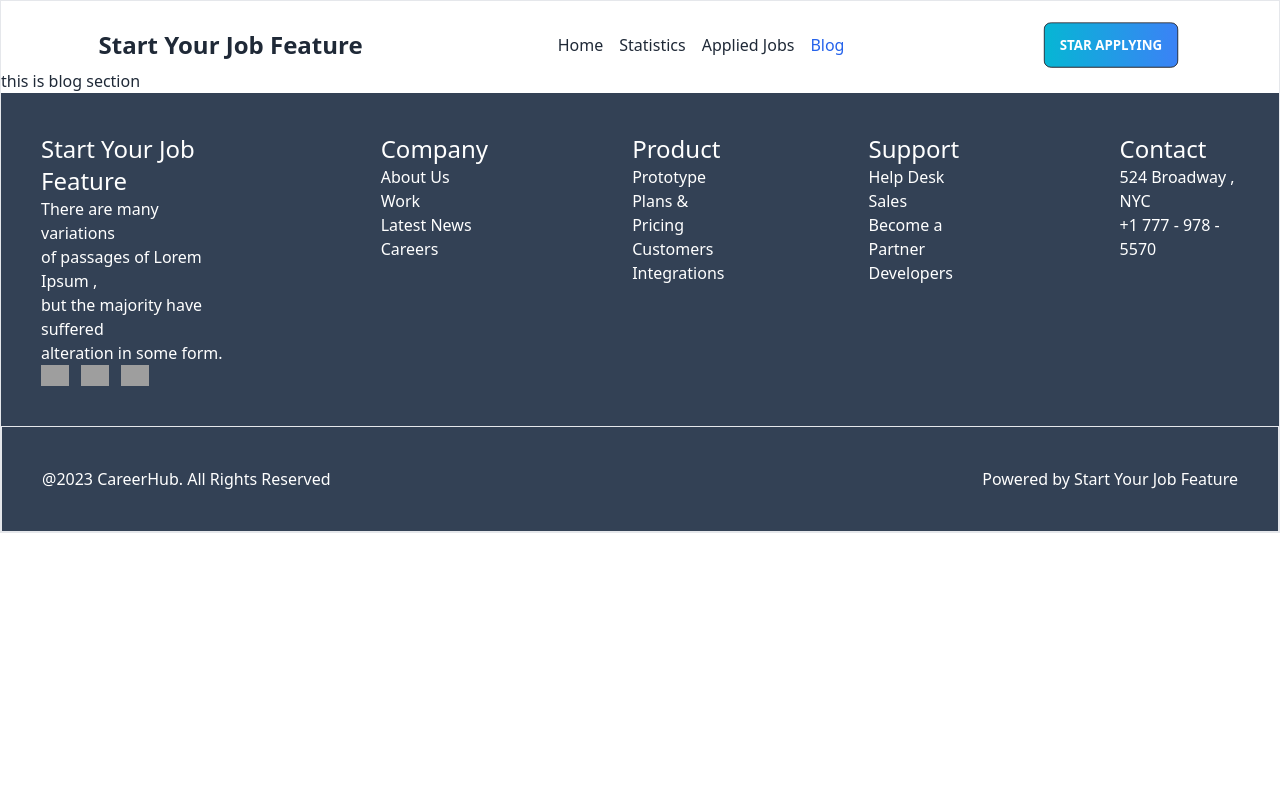
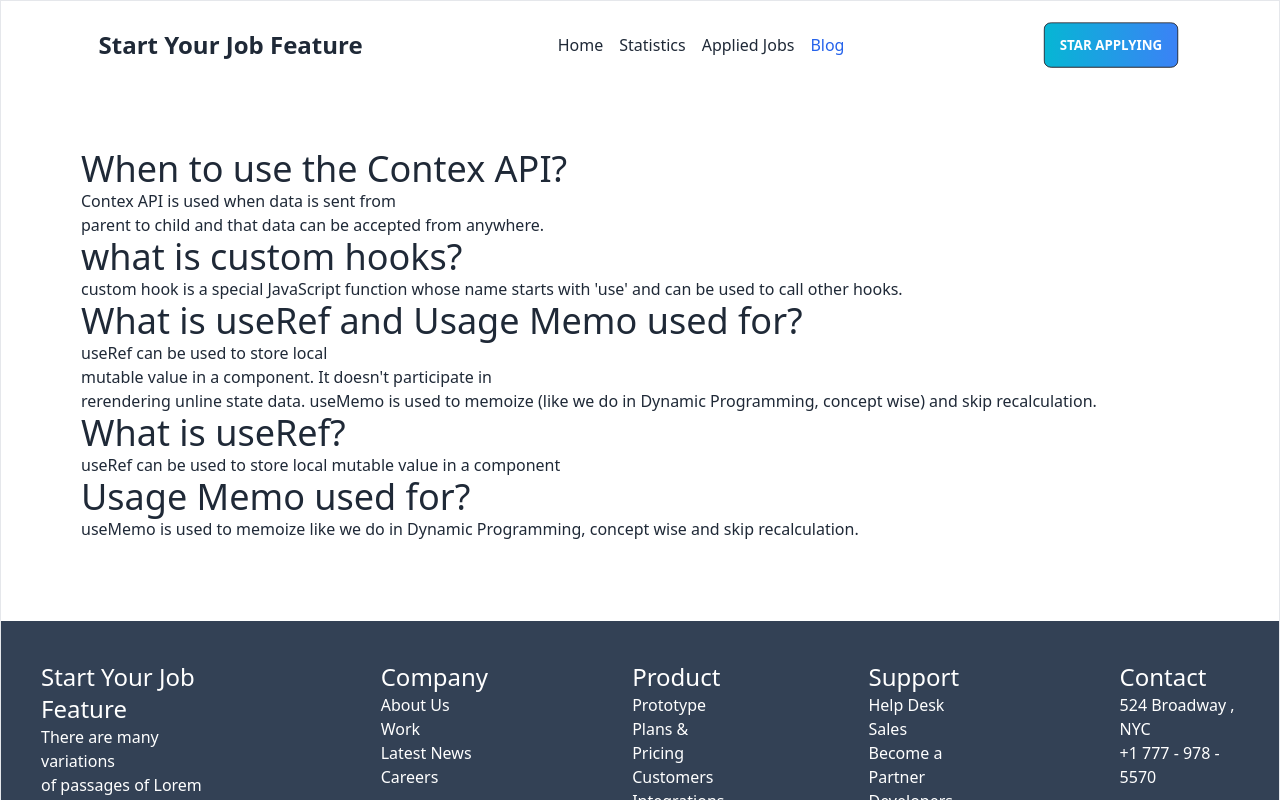
Before and after one commit to shanto001971/Start-Your-Job-Feature, a React (Vite) app: page /Blog in a window 1280 px wide. Shown: the top 800 px of the page. Built offline with nearby package versions, Linux system fonts and the light colour scheme; grey boxes are pictures that could not be loaded.

Commit message:
set icon

```diff
--- a/index.html
+++ b/index.html
@@ -2,9 +2,9 @@
 <html lang="en">
   <head>
     <meta charset="UTF-8" />
-    <link rel="icon" type="image/svg+xml" href="/vite.svg" />
+    <link rel="icon" type="image/svg+xml" href="https://icons.veryicon.com/png/o/business/business-finance-series/search-job.png" />
     <meta name="viewport" content="width=device-width, initial-scale=1.0" />
-    <title>Vite + React</title>
+    <title>Job Feature</title>
   </head>
   <body>
     <div id="root"></div>
--- a/src/Components/Blog/Blog.jsx
+++ b/src/Components/Blog/Blog.jsx
@@ -3,9 +3,26 @@ import React from 'react';
 const Blog = () => {
     return (
         <div>
-            <h1>
-                this is blog section
-            </h1>
+            <div className="p-20">
+                <h1 className='text-4xl'>When to use the Contex API?</h1>
+                <p>Contex API is used when data is sent from <br /> parent to child and that data can be accepted from anywhere.</p>
+                <div className="">
+                    <h1 className='text-4xl'>what is custom hooks?</h1>
+                    <p>custom hook is a special JavaScript function whose name starts with 'use' and can be used to call other hooks.</p>
+                </div>
+                <div className="">
+                    <h1 className='text-4xl'>What is useRef and Usage Memo used for?</h1>
+                    <p>useRef can be used to store local <br /> mutable value in a component. It doesn't participate in <br /> rerendering unline state data. useMemo is used to memoize (like we do in Dynamic Programming, concept wise) and skip recalculation.</p>
+                </div>
+                <div className="">
+                    <h1 className='text-4xl'>What is useRef?</h1>
+                    <p>useRef can be used to store local mutable value in a component</p>
+                </div>
+                <div className="">
+                    <h1 className='text-4xl'>Usage Memo used for?</h1>
+                    <p>useMemo is used to memoize like we do in Dynamic Programming, concept wise and skip recalculation.</p>
+                </div>
+            </div>
         </div>
     );
 };
--- a/src/Components/Header/Header.jsx
+++ b/src/Components/Header/Header.jsx
@@ -40,6 +40,9 @@ const Header = () => {
                                 </NavLink></li>
                             </ul>
                         </div>
+                    </div>
+                    <div className="navbar-center">
+                        <a className="btn btn-ghost normal-case text-xl">Start Your Job Feature</a>
                     </div>
                 </div>
             </div>
--- a/src/Components/Home/Homes.jsx
+++ b/src/Components/Home/Homes.jsx
@@ -58,7 +58,7 @@ const Homes = () => {
                     } */}
                 </div>
                 <div className="text-center">
-                    <button onClick={handleBtnClick} className="btn btn-active bg-gradient-to-r from-cyan-500 to-blue-500 mt-3 w-40">See More</button>
+                    <button onClick={handleBtnClick} className="btn btn-active bg-gradient-to-r from-cyan-500 to-blue-500 mt-3 w-40">{fold?"See Less ":'See More'}</button>
                 </div>
 
             </section>
```
Also changed, not shown: public/rechart.json (+9 -36 lines).
